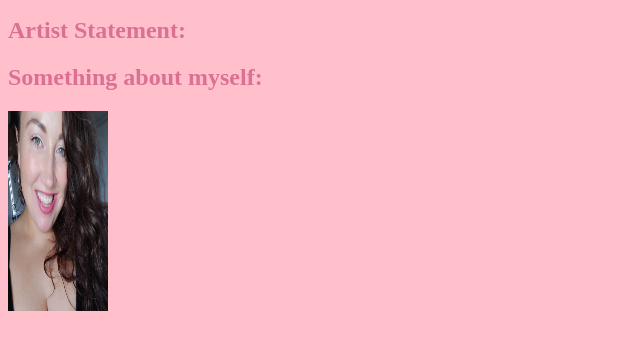
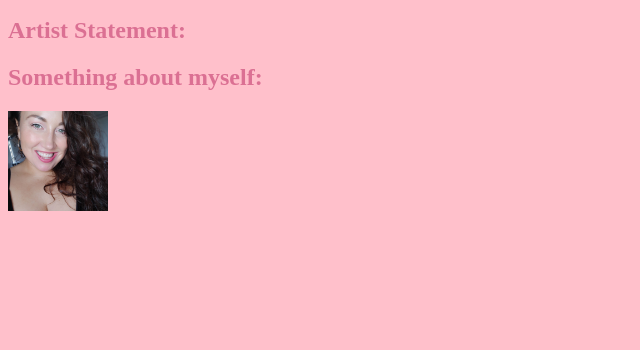
Before and after one commit to KathrynEllenWalton/kathrynellenwalton.github.io, a plain HTML site: page index.html in a window 1280 px wide. Shown: the part 110-460 px from the top of the page, without its empty margins (0-640 px from the left). Drawn offline with Linux system fonts and the light colour scheme.

Commit message:
Update index.html

```diff
--- a/index.html
+++ b/index.html
@@ -16,6 +16,6 @@
     <h2>Something about myself:</h2>
    </body>
 
-  <img src="CV-photo-2022.jpg" width=100 height=200>
+  <img src="CV-photo-2022.jpg" width=100 height=100>
 
 </html>
```
